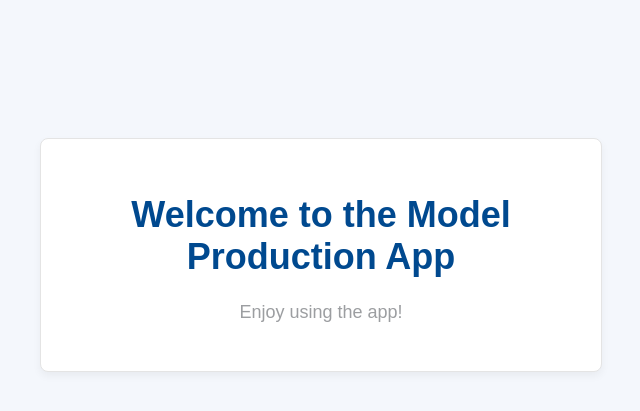
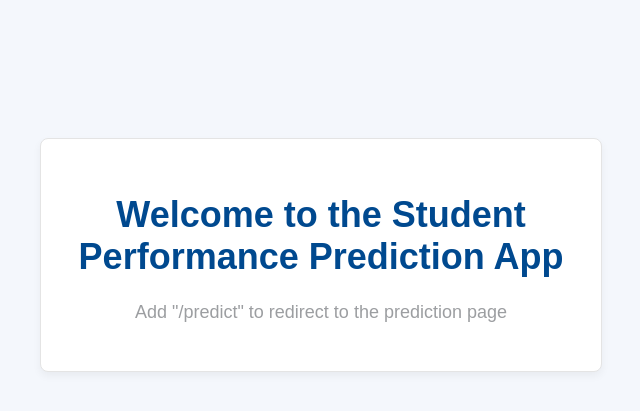
Before and after one commit to neehanthreddym/ml_project_docker, a Flask app: page / in a window 1280 px wide. Shown: the part 145-556 px from the top of the page, without its empty margins (319-959 px from the left). Run offline with Flask 3, Linux system fonts and the light colour scheme.

Commit message:
Fix AWS credential key typo and update index.html content

```diff
--- a/templates/index.html
+++ b/templates/index.html
@@ -4,7 +4,7 @@
 <head>
     <meta charset="UTF-8">
     <meta name="viewport" content="width=device-width, initial-scale=1.0">
-    <title>ML Model Prediction App</title>
+    <title>Student Performance Prediction</title>
     <style>
         body {
             font-family: Arial, sans-serif;
@@ -43,8 +43,8 @@
 <body>
 
     <div class="container">
-        <h1>Welcome to the Model Production App</h1>
-        <p>Enjoy using the app!</p>
+        <h1>Welcome to the Student Performance Prediction App</h1>
+        <p>Add "/predict" to redirect to the prediction page</p>
     </div>
 
 </body>
```
Also changed, not shown: .github/workflows/main.yml.
